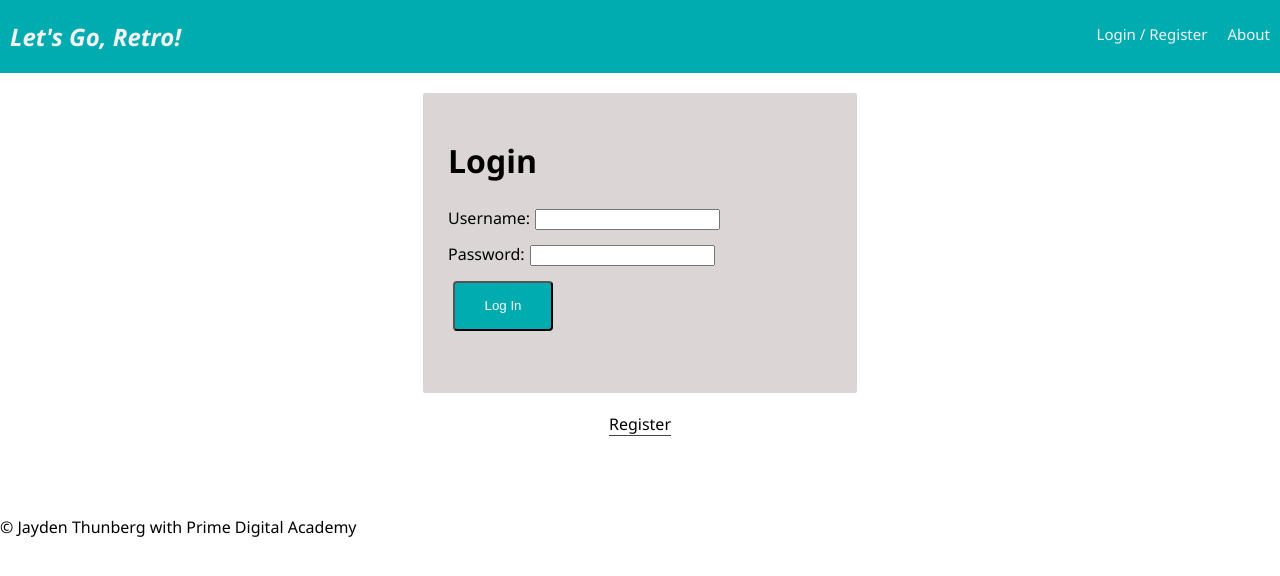
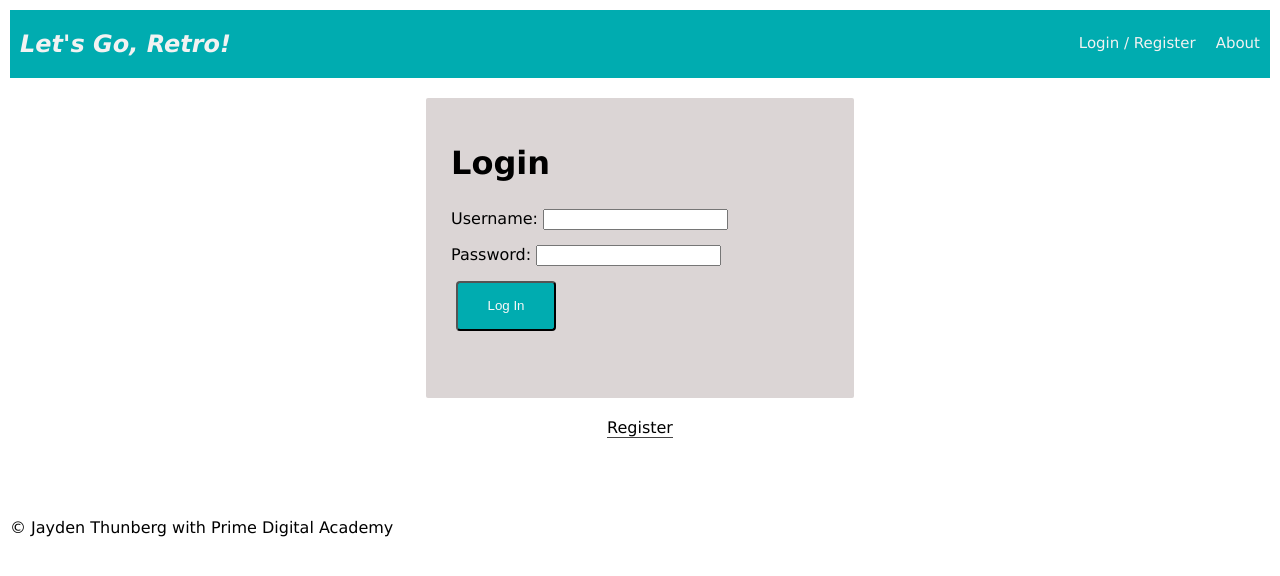
Before and after one commit to JaydenThunberg/solo-project, a React (Create React App) app: page /#/home in a window 1280 px wide. Shown: the top 576 px of the page. Built offline with nearby package versions, Linux system fonts and the light colour scheme; no server answers.

Commit message:
workign through eventForm

```diff
--- a/src/components/App/App.css
+++ b/src/components/App/App.css
@@ -1,5 +1,5 @@
 body {
-    font-family: 'Segoe UI', Tahoma, Geneva, Verdana, sans-serif;
+    font-family: 'Lucida Sans', 'Lucida Sans Regular', 'Lucida Grande', 'Lucida Sans Unicode', Geneva, Verdana, sans-serif;
     margin: 0px;
 }
 
@@ -48,8 +48,21 @@ input {
     cursor: pointer;
 }
 
+.App{
+    margin: 10px;
+}
+
+.Events{
+    margin: 10px;
+}
+
+
 .eventForm{
     border-style: double;
     max-width: 600px;
     max-height: max-content;
 }
+
+.alignDelete{
+    justify-content: center;
+}
--- a/src/components/App/App.js
+++ b/src/components/App/App.js
@@ -27,6 +27,7 @@ class App extends Component {
 
   render() {
     return (
+      <div className="App">
       <Router>
         <div>
           <Nav />
@@ -68,6 +69,7 @@ class App extends Component {
           <Footer />
         </div>
       </Router>
+      </div>
     )
   }
 }
--- a/src/components/EventForm/EventForm.js
+++ b/src/components/EventForm/EventForm.js
@@ -6,6 +6,7 @@ class EventForm extends Component {
         name: '',
         startDate: '',
         endDate: '',
+        description: '',
         location: '',
         mediaLink: ''
     }
@@ -24,6 +25,7 @@ class EventForm extends Component {
             name: '',
             startDate: '',
             endDate: '',
+            description: '',
             location: '',
             mediaLink: ''
         })
@@ -41,10 +43,14 @@ class EventForm extends Component {
                     <span>to</span>
                     <input placeholder="End: MM/DD/YYYY" value={this.state.endDate} onChange={(event) => this.eventDetails(event, 'endDate')} />
                     <br />
+                    <span>Description: </span><textarea placeholder="event description goes here" value={this.state.description} onChange={(event) => this.eventDetails(event, 'description')} />
+                    <br/>
                     <span>Location: </span><input placeholder="City, State, Country" value={this.state.location} onChange={(event) => this.eventDetails(event, 'location')} />
                     <span>Link: </span><input placeholder="website/ media" value={this.state.mediaLink} onChange={(event) => this.eventDetails(event, 'mediaLink')} />
                     <br />
+                    <div className="alignDelete">
                     <button onClick={this.sendDetails}>Request to Add</button>
+                    </div>
                     <br />
                 </div>
                 <p>An admin will need to review your request.</p>
--- a/src/components/EventItem/EventItem.js
+++ b/src/components/EventItem/EventItem.js
@@ -5,7 +5,9 @@ import Moment from 'react-moment';
 class EventItem extends Component {
   deleteEvent = () => {
       console.log('clicked DELETE')
-  }
+      this.props.dispatch({ type: 'DELETE_EVENT', payload: this.props.item.id});
+      this.props.dispatch({ type: 'GET_EVENT' });
+  }//end deleteEvent
 
     render() {
         const name = this.props.item.event_name;
--- a/src/components/Events/Events.js
+++ b/src/components/Events/Events.js
@@ -16,7 +16,7 @@ class Events extends Component {
         return (
             <div className="Events">
                 <h1>Events</h1>
-                {/* This will have a map of the redux state to get events and send them to EventItem */}
+                {/* This is a map of the redux state to get events and send them to EventItem */}
                 {/* {console.log(this.props.reduxState.events)} */}
                 {this.props.reduxState.events.map((item) => {
                     return (
```
Also changed, not shown: 1 other file (tests, documents, lock files or other folders).
